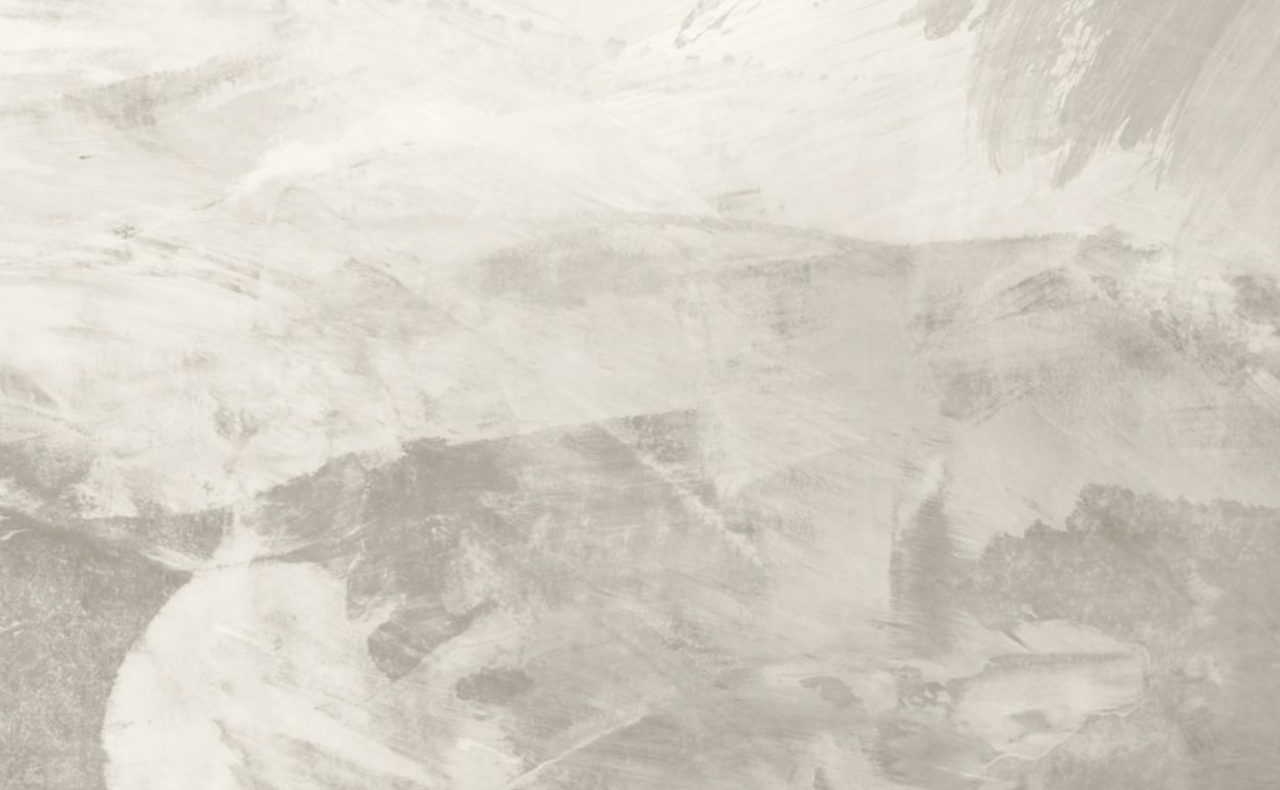
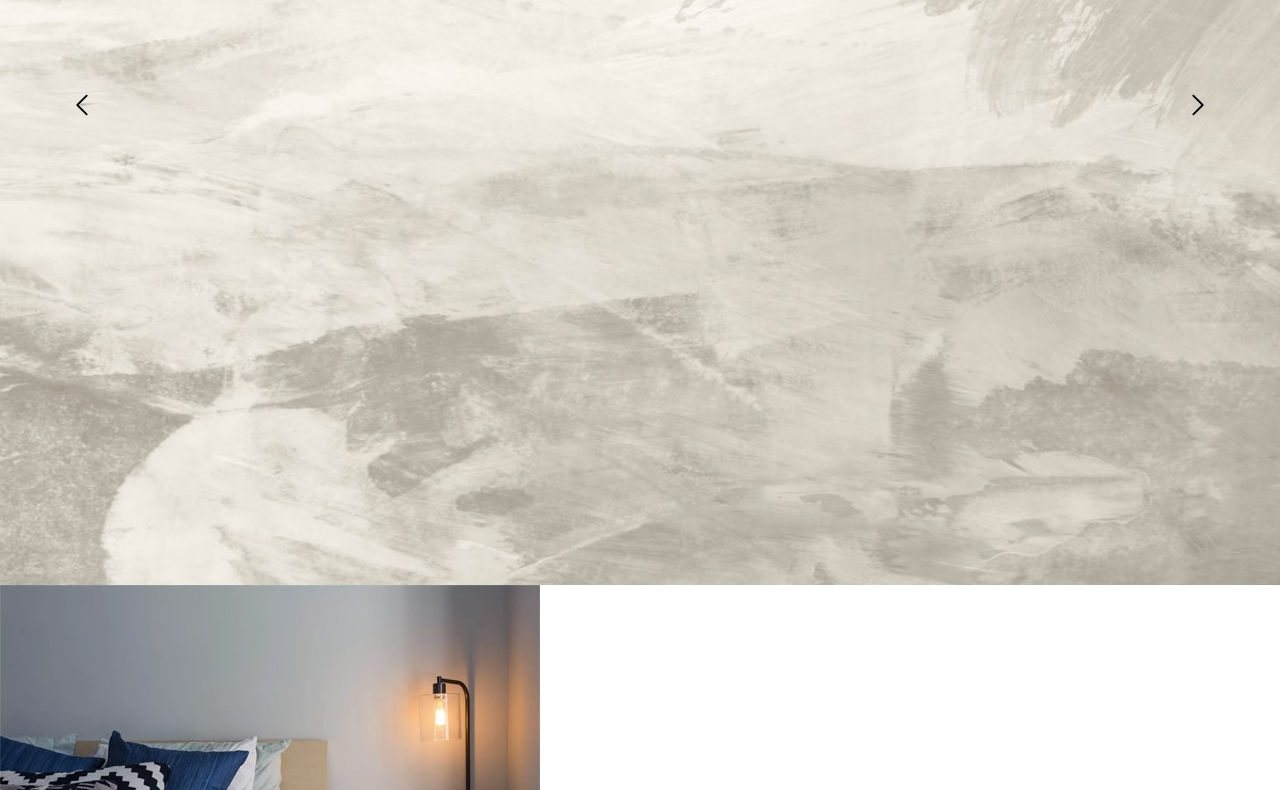
Before and after one commit to yashvi-khunt/websiteDemo, a plain HTML site: page index.html in a window 1280 px wide. Shown: the part 55-845 px from the top of the page. Drawn offline with Linux system fonts and the light colour scheme.

Commit message:
Slider fixed

```diff
--- a/css/style.css
+++ b/css/style.css
@@ -14,6 +14,10 @@ body {
   margin: 0;
 }
 
+html{
+  scroll-behavior: smooth;
+}
+
 a,
 ul,
 ol {
@@ -21,9 +25,9 @@ ol {
   text-decoration: none;
 }
 
-#button svg {
-  width: 1em;
-  height: 1em;
+#button svg{
+  width: 30px;
+  height: 30px;
 }
 
 #button,
@@ -50,11 +54,80 @@ ol {
 
 .main-header{
   width: 100%;
-  position: fixed;
+  position: absolute;
   top: 0;
+  z-index: 999;
 }
 
-.main-slider, .main-slider img{
+.main-slider{
+  background-image: url("../images/slider-1.jpg");
+  background-repeat: no-repeat;
+  /* aspect-ratio: 5 / 2; */
+  /* width: 100%; */
+  /* object-fit: cover; */
+  background-position: center;
+  height: 80vh;
+  background-size: 100% 100%;
+}
+
+.slider-items{
   width: 100%;
-  /* aspect-ratio: 16/9; */
+  position: relative;
 }
+
+.slider-content{
+  /* width:30%; */
+  position: absolute;
+  top: 40%;
+  left: 20%;
+  /* transform: translate(-50%,-50%); */
+}
+
+.slider-content .title{
+  width: 70%;
+  line-height: 1.2;
+  font-family: var(--primary-font);
+  font-weight: 500;
+  font-size: 2.5em;
+}
+
+.slider-content .desc{
+  width: 70%;
+  line-height: 25px;
+}
+
+.control-container{
+  width: 90%;
+  margin: auto;
+  position: absolute;
+  bottom : 75%;
+  left: 50%;
+  transform: translate(-50%,-50%);
+}
+
+.main-control{
+  display: flex;
+  justify-content: space-between;
+  width: 100%;
+}
+
+.main-control button{
+  cursor: pointer;
+  /* border-radius: 50%; */
+  outline: 0;
+  border: none;
+  width: 40px;
+  height: 40px;
+  background: transparent;
+
+}
+.main-control button svg{
+  width: 30px;
+  height: 30px;
+  padding: 3px 4px 0 0;
+}
+
+.main-control .slider-next svg{
+  transform: rotate(180deg);
+  padding: 0 4px 3px 0;
+}
--- a/index.html
+++ b/index.html
@@ -5,7 +5,7 @@
     <meta charset="UTF-8" />
     <meta name="viewport" content="width=device-width, initial-scale=1.0" />
     <title>Social Sparsh Template</title>
-
+    <link rel="icon" type="image/x-icon" href="/images/favicon.png" />
     <!-- style -->
     <link rel="stylesheet" href="./css/style.css" />
   </head>
@@ -168,7 +168,7 @@
       <!-- Main Slider Here-->
       <div class="main-slider">
         <div class="slider-items">
-          <div class="carousel-item" itemprop="image">
+          <!-- <div class="carousel-item" itemprop="image">
             <img
               src="images/slider-1.jpg"
               srcset="images/slider-1.jpg 480w, images/slider-1.jpg 800w"
@@ -176,16 +176,15 @@
               alt="Social-Parsh"
             />
             <div class="slider-content">
-              <div class="title" itemprop="name">
-                Lorem Ipsum Dolor Sit Amrt
-              </div>
-              <p class="decs" itemprop="description">
-                Lorem ipsum dolor sit amet, consectetur adipisicing elit, sed do
-                eiusmod tempor incididunt ut labore et dolore magna aliqua.
+              <div class="title" itemprop="name">Dolor - Img1</div>
+              <p class="desc" itemprop="description">
+                Sit Amrt Lorem ipsum dolor sit amet, consectetur adipisicing
+                elit, sed do eiusmod tempor incididunt ut labore et dolore magna
+                aliqua.
               </p>
             </div>
-          </div>
-          <div class="carousel-item" itemprop="image">
+          </div> -->
+          <!-- <div class="carousel-item" itemprop="image">
             <img
               src="images/slider-2.jpg"
               srcset="images/slider-2.jpg 480w, images/slider-2.jpg 800w"
@@ -194,9 +193,9 @@
             />
             <div class="container slider-content">
               <div class="title" itemprop="name">
-                Voluptates excepturi dolorum dignissimos
-              </div>
-              <p class="decs" itemprop="description">
+                Voluptates - Img2
+              </div>
+              <p class="desc" itemprop="description">
                 , expedita quod maiores quam deleniti laboriosam suscipit, ipsa,
                 quis molestias eius quibusdam? Cupiditate quos illum
                 consequuntur assumenda exercitationem.
@@ -212,18 +211,49 @@
             />
             <div class="container slider-content">
               <div class="title" itemprop="name">
-                Esse nulla atque adipisci?
-              </div>
-              <p class="decs" itemprop="description">
+                Esse nulla- Img3
+              </div>
+              <p class="desc" itemprop="description">
                 Eaque, obcaecati soluta. Illum natus sint qui voluptas porro
                 omnis vel distinctio dolores! Illo maxime distinctio dolores
                 fugit.
               </p>
             </div>
-          </div>
+          </div> -->
         </div>
         <div class="control-container">
-          <div class="main-control"></div>
+          <div class="main-control">
+            <button class="slider-control slider-prev" aria-label="prev">
+              <svg
+                id="Layer_1"
+                enable-background="new 0 0 128 128"
+                height="512"
+                viewBox="0 0 128 128"
+                width="512"
+                xmlns="http://www.w3.org/2000/svg"
+              >
+                <path
+                  id="Left_Arrow_4_"
+                  d="m84 108c-1.023 0-2.047-.391-2.828-1.172l-40-40c-1.563-1.563-1.563-4.094 0-5.656l40-40c1.563-1.563 4.094-1.563 5.656 0s1.563 4.094 0 5.656l-37.172 37.172 37.172 37.172c1.563 1.563 1.563 4.094 0 5.656-.781.781-1.805 1.172-2.828 1.172z"
+                />
+              </svg>
+            </button>
+            <button class="slider-control slider-next" aria-label="next">
+              <svg
+                id="Layer_1"
+                enable-background="new 0 0 128 128"
+                height="512"
+                viewBox="0 0 128 128"
+                width="512"
+                xmlns="http://www.w3.org/2000/svg"
+              >
+                <path
+                  id="Left_Arrow_4_"
+                  d="m84 108c-1.023 0-2.047-.391-2.828-1.172l-40-40c-1.563-1.563-1.563-4.094 0-5.656l40-40c1.563-1.563 4.094-1.563 5.656 0s1.563 4.094 0 5.656l-37.172 37.172 37.172 37.172c1.563 1.563 1.563 4.094 0 5.656-.781.781-1.805 1.172-2.828 1.172z"
+                />
+              </svg>
+            </button>
+          </div>
         </div>
       </div>
       <!-- Main Slider Here -->
```
Also changed, not shown: images/abc.jpg (added), images/circle-svgrepo-com.svg (added).
